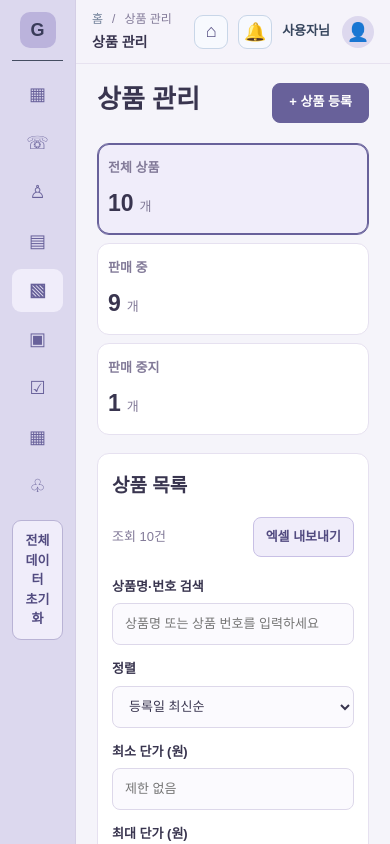
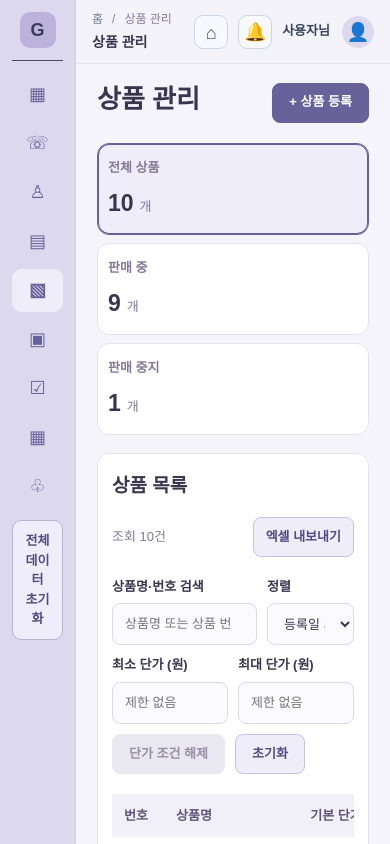
Before and after one commit to pomending/group1, a React (Create React App) app: page /product in a window 390 px wide. Shown: the top 844 px of the page. Built offline with nearby package versions, Linux system fonts and the light colour scheme; a web font is replaced by a local one.

Commit message:
오늘작업

```diff
--- a/src/10_product/productStyles.css
+++ b/src/10_product/productStyles.css
@@ -119,6 +119,7 @@
   background: #FFFFFF;
   min-width: 0;
 }
+.pd-app .pd-panel { container-type: inline-size; }
 .pd-app button.pd-stat {
   width: 100%;
   color: inherit;
@@ -193,6 +194,15 @@
 }
 .pd-app .pd-filters > .pd-button {
   flex: 0 0 auto;
+}
+/* 좁은 창: 단가 입력칸은 넓게, 두 버튼은 다음 줄 왼쪽에 붙여 배치 */
+@container (max-width: 1100px) {
+  .pd-app .pd-filters { display: flex; flex-wrap: wrap; gap: 10px; }
+  .pd-app .pd-filters > label:first-child { flex: 0 0 calc(62% - 5px); }
+  .pd-app .pd-filters > label:nth-child(2) { flex: 0 0 calc(38% - 5px); }
+  .pd-app .pd-filters > label:nth-child(3),
+  .pd-app .pd-filters > label:nth-child(4) { flex: 0 0 calc(50% - 5px); }
+  .pd-app .pd-filters > .pd-button { flex: 0 0 auto; }
 }
 .pd-app input, .pd-app select {
   width: 100%;
@@ -342,6 +352,12 @@
   aspect-ratio: 5 / 3;
   object-fit: contain;
   margin-bottom: 8px;
+}
+.pd-app .pd-image-option span {
+  display: block;
+  font-size: 12px;
+  font-weight: 600;
+  overflow-wrap: anywhere;
 }
 .pd-app .pd-product-image {
   display: flex;
@@ -539,7 +555,7 @@
       flex-basis: 100%;
   }
   .pd-app .pd-filters > .pd-button {
-      flex: 1 1 auto;
+      flex: 0 0 auto;
   }
   .pd-app .pd-stats {
       gap: 8px;
--- a/src/components/Topbar.css
+++ b/src/components/Topbar.css
@@ -304,6 +304,7 @@
     transition: background 0.2s;
 }
 
+.erp-layout .erp-topbar-home { padding-top: 4px; }
 .erp-layout .erp-notification-button:hover {
     background: #E3E9F6;
 }
```
Also changed, not shown: 1 other file (tests, documents, lock files or other folders).
